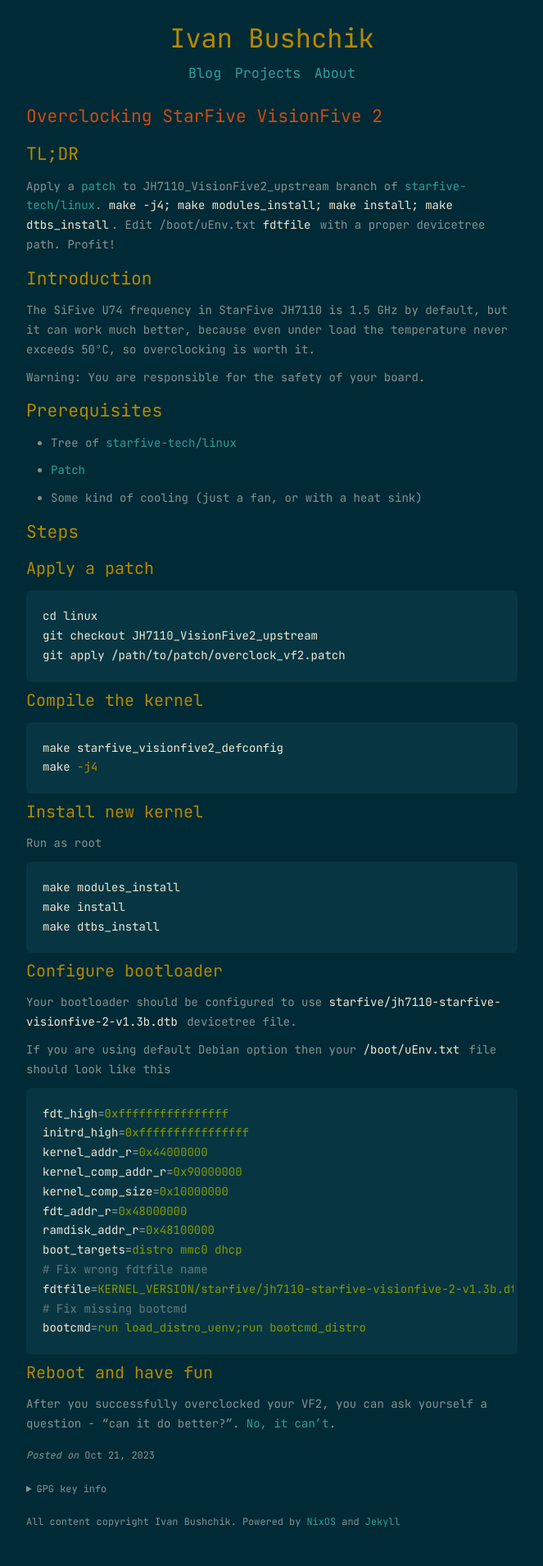
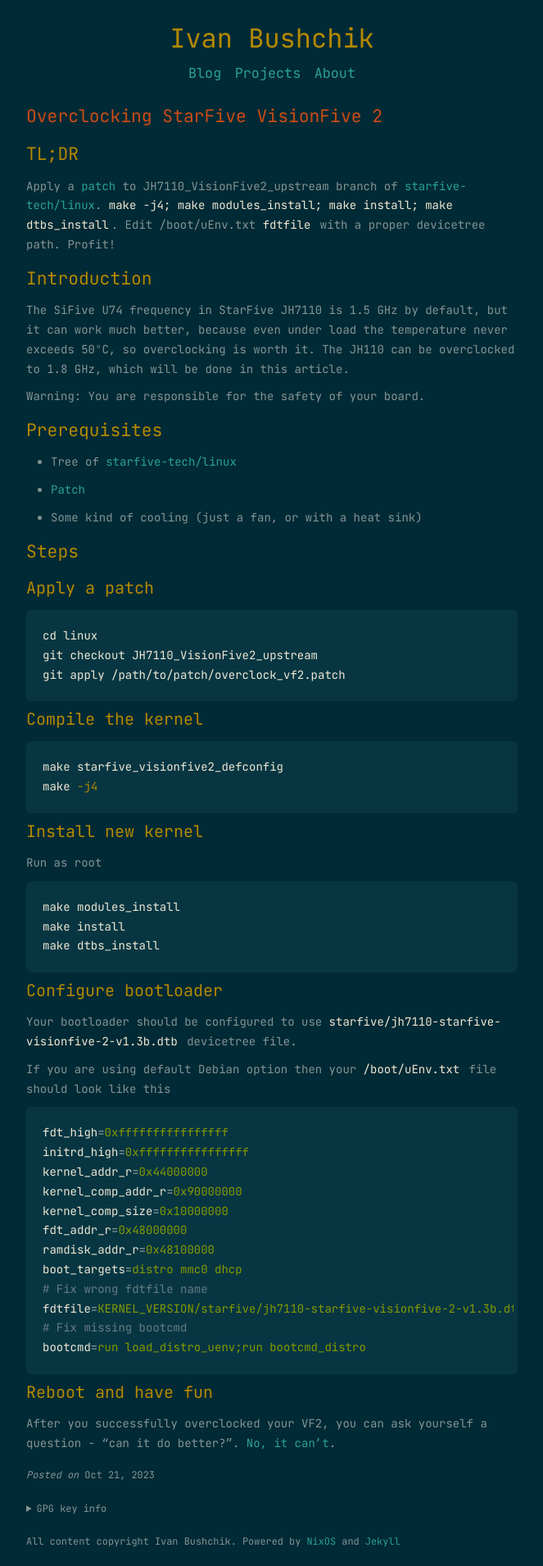
Before and after one commit to ivabus/ivabus.github.io, a Jekyll site: the page built from _posts/2023-10-21-overclocking-starfive-vf2.md, in a window 1280 px wide. Shown: the whole page at 82% size, without its empty margins (308-971 px from the left). Built offline with Jekyll 4.4.1, drawn with Linux system fonts in a browser that asks for light colours; before the commit the page ends 1887 px from its top, so only the background shows below that.

Commit message:
Specify freq in overclocking-starfive-vf2
Signed-off-by: Ivan Bushchik <ivabus@ivabus.dev>

```diff
--- a/_posts/2023-10-21-overclocking-starfive-vf2.md
+++ b/_posts/2023-10-21-overclocking-starfive-vf2.md
@@ -11,7 +11,7 @@
 
 # Introduction
 
-The SiFive U74 frequency in StarFive JH7110 is 1.5 GHz by default, but it can work much better, because even under load the temperature never exceeds 50ºC, so overclocking is worth it.
+The SiFive U74 frequency in StarFive JH7110 is 1.5 GHz by default, but it can work much better, because even under load the temperature never exceeds 50ºC, so overclocking is worth it. The JH110 can be overclocked to 1.8 GHz, which will be done in this article.
 
 Warning: You are responsible for the safety of your board.
 
```
